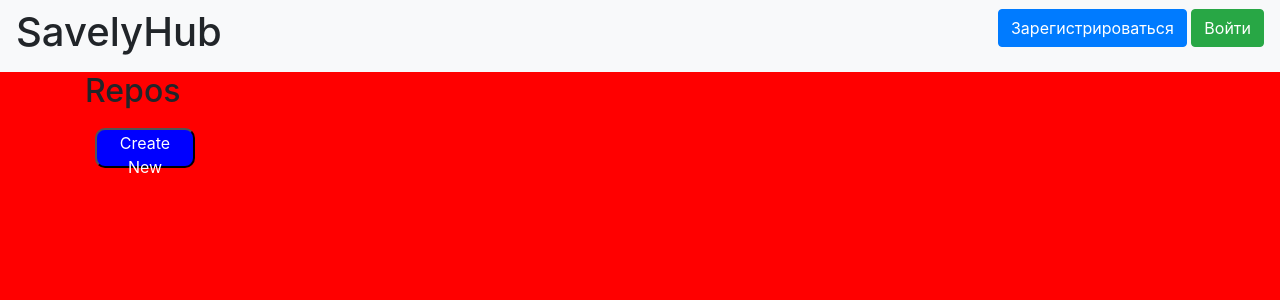
After one commit to ArtemSavely/SavelyHub, a Flask app: a page that uses app/web/templates/base.html in a window 1280 px wide. The commit adds this page. Shown: the top 300 px of the page. Run offline with Flask 3, Linux system fonts and the light colour scheme; some libraries are stand-ins or nearby versions.

Commit message:
username route development

```diff
--- a/app/web/pages.py
+++ b/app/web/pages.py
@@ -1,7 +1,9 @@
+import os
+
 from flask import Blueprint, redirect, render_template
 from flask_login import login_user, logout_user
 from app.forms import LoginForm, RegisterForm
-from app.services import UserService
+from app.services import UserService, RepositoryService
 
 
 blueprint = Blueprint('web', __name__)
@@ -15,7 +17,7 @@ def login():
         user = user_service.authenticate(email=form.email.data, password=form.password.data)
         if user:
             login_user(user, remember=form.remember_me.data)
-            return redirect("/")
+            return redirect(f"/{user.username}")
         return render_template('login.html',
                                message="Неправильный логин или пароль",
                                form=form)
@@ -54,3 +56,14 @@ def logout():
 @blueprint.route('/')
 def index():
     return render_template('index.html')
+
+
+@blueprint.route('/<username>')
+def user_repos(username):
+    print(os.listdir())
+    # repo_service = RepositoryService()
+    # user_service = UserService()
+    # user = user_service.get_user_by_name(username)
+    # user_repos = repo_service.get_repos_list_for_user(user)
+    # return render_template("user_repos.html", repos=user_repos)
+    return render_template("user_repos.html")
--- /dev/null
+++ b/app/web/static/css/style.css
@@ -0,0 +1,16 @@
+body {background-color:red !important;}
+
+.repo_card {
+    border-radius: 20px;
+    border: 2px;
+    color: blue
+}
+
+.new_repo_btn {
+    background-color: blue;
+    color: white;
+    border-radius: 10px;
+    margin: 10px;
+    width: 100px;
+    height: 40px;
+}
--- a/app/web/templates/base.html
+++ b/app/web/templates/base.html
@@ -4,7 +4,8 @@
     <meta charset="UTF-8">
     <meta name="viewport" content="width=device-width, initial-scale=1, shrink-to-fit=no">
     <link rel="stylesheet" href="https://stackpath.bootstrapcdn.com/bootstrap/4.4.1/css/bootstrap.min.css" integrity="sha384-Vkoo8x4CGsO3+Hhxv8T/Q5PaXtkKtu6ug5TOeNV6gBiFeWPGFN9MuhOf23Q9Ifjh" crossorigin="anonymous">
-    <link rel="stylesheet" type="text/css" href="../static/css/style.css" />
+<!--     <link rel="stylesheet" href="{{ url_for('static', filename='css/style.css') }}">-->
+    <link rel="stylesheet" href="../static/css/style.css">
     <title>{{title}}</title>
 </head>
   <body>
@@ -12,7 +13,7 @@
         <nav class="navbar navbar-light bg-light">
             <h1>SavelyHub</h1>
             {% if current_user.is_authenticated %}
-            <p><a class="navbar-brand" href="/logout">{{ current_user.name }}</a></p>
+            <p><a class="navbar-brand" href="/logout">{{ current_user.username }}</a></p>
             {% else %}
             <p>
                 <a class="btn btn-primary " href="/register">Зарегистрироваться</a>
--- /dev/null
+++ b/app/web/templates/user_repos.html
@@ -0,0 +1,14 @@
+{% extends "base.html" %}
+
+{% block content %}
+<h2 id="log">Repos</h2>
+<a>
+    <button class="new_repo_btn">Create New</button>
+</a>
+{% for repo in repos%}
+<div>
+    <h2>{{ repo.name }}</h2>
+</div>
+{% endfor %}
+
+{% endblock %}
--- a/run.py
+++ b/run.py
@@ -3,4 +3,4 @@ from app import create_app
 app = create_app()
 
 if __name__ == '__main__':
-    app.run(debug=True, host='127.0.0.1', port=8000)
+    app.run(debug=True, host='127.0.0.1', port=8001)
```
Also changed, not shown: app/services/user_service.py (+10 -1 lines), instance/app.db (added).
